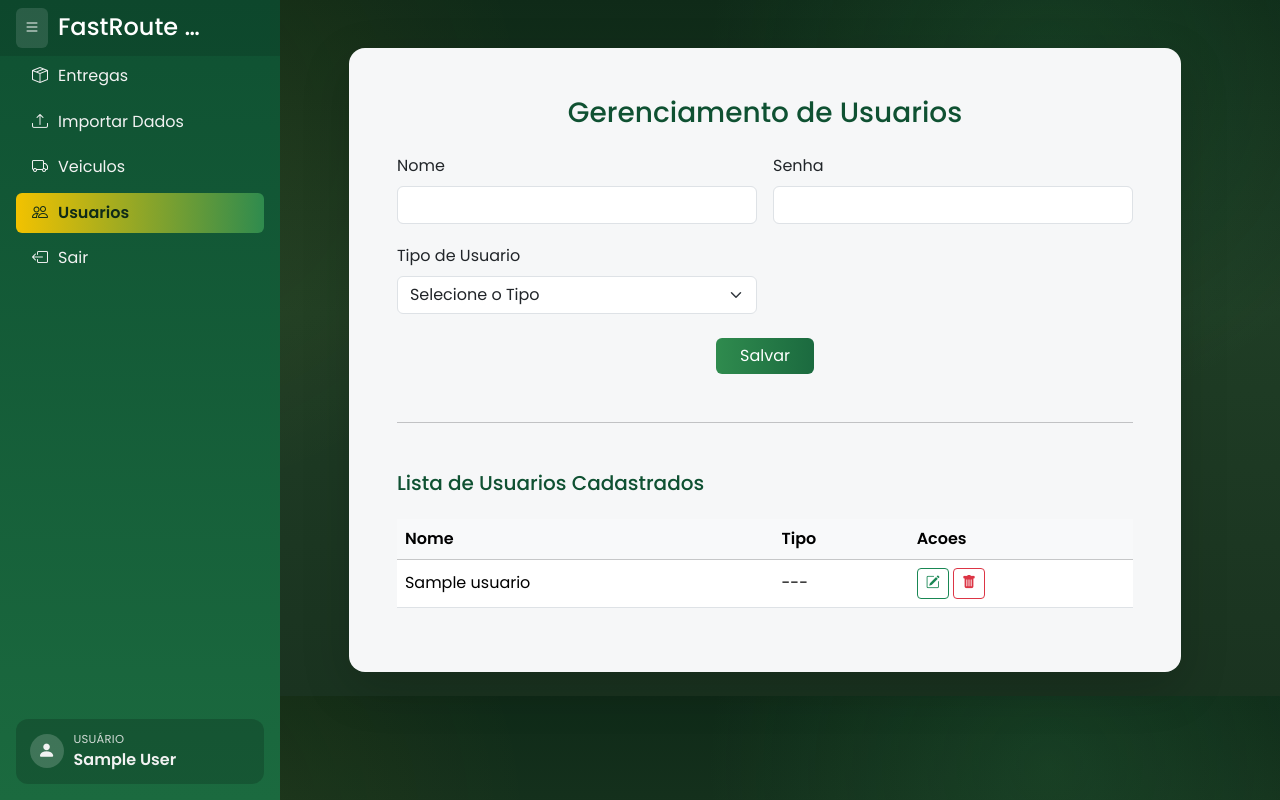
After one commit to julioB19/FastRoute, a Flask app: page /usuarios in a window 1280 px wide. The commit adds this page. Run offline with Flask 3, Linux system fonts and the light colour scheme; the visitor is signed in with stand-in values (Sample User, id 1); a database or web service that is not in the repository returns one stand-in record (values such as "Sample title"); some libraries are stand-ins or nearby versions.

```diff
--- a/main.py
+++ b/main.py
@@ -1,9 +1,10 @@
-from flask import Flask, render_template, request, redirect, url_for, session
+from flask import Flask, render_template, request, redirect, url_for, session, abort
 import re
 from banco_dados import ConfiguracaoBanco, BancoDados
 from servico_autenticacao import ServicoAutenticacao
 from form_importador import ServicoImportacao
 from form_cadastro_veiculos import ServicoVeiculo
+from form_cadastro_usuarios import ServicoUsuario
 
 app = Flask(__name__)
 app.secret_key = 'fastrout'  # Troque para uma chave mais segura em producao
@@ -20,6 +21,7 @@ banco_dados = BancoDados(config_banco)
 servico_autenticacao = ServicoAutenticacao(banco_dados)
 servico_importacao = ServicoImportacao(banco_dados)
 servico_veiculo = ServicoVeiculo(banco_dados)
+servico_usuario = ServicoUsuario(banco_dados)
 
 
 # Decorator para exigir login
@@ -27,6 +29,18 @@ def login_obrigatorio(func):
     def wrapper(*args, **kwargs):
         if 'usuario_id' not in session:
             return redirect(url_for('login_page'))
+        return func(*args, **kwargs)
+
+    wrapper.__name__ = func.__name__
+    return wrapper
+
+
+def admin_obrigatorio(func):
+    def wrapper(*args, **kwargs):
+        if 'usuario_id' not in session:
+            return redirect(url_for('login_page'))
+        if session.get('usuario_cargo') != '1':
+            return abort(403)
         return func(*args, **kwargs)
 
     wrapper.__name__ = func.__name__
@@ -48,6 +62,7 @@ def realizar_login():
     if sucesso:
         session['usuario_id'] = usuario["id"]
         session['usuario_nome'] = usuario["nome"]
+        session['usuario_cargo'] = str(usuario["cargo"])
         return redirect(url_for('home'))
     return render_template('login.html', erro=mensagem)
 
@@ -61,7 +76,11 @@ def realizar_logout():
 @app.route('/home')
 @login_obrigatorio
 def home():
-    return render_template('home.html', usuario=session.get('usuario_nome'))
+    return render_template(
+        'home.html',
+        usuario=session.get('usuario_nome'),
+        cargo=session.get('usuario_cargo'),
+    )
 
 
 # Rotas de importacao
@@ -69,7 +88,20 @@ def home():
 @login_obrigatorio
 def pagina_importacao():
     clientes = servico_importacao.buscar_clientes()
-    return render_template('importar.html', usuario=session.get('usuario_nome'), clientes=clientes)
+    pagina = request.args.get('pagina', default=1, type=int)
+    paginacao_pedidos = servico_importacao.listar_pedidos(pagina)
+    return render_template(
+        'importar.html',
+        usuario=session.get('usuario_nome'),
+        cargo=session.get('usuario_cargo'),
+        clientes=clientes,
+        pedidos=paginacao_pedidos["pedidos"],
+        pagina_atual=paginacao_pedidos["pagina"],
+        total_paginas=paginacao_pedidos["total_paginas"],
+        total_registros=paginacao_pedidos["total_registros"],
+        sucesso=request.args.get('sucesso'),
+        erro=request.args.get('erro'),
+    )
 
 
 @app.route('/processar_importacao', methods=['POST'])
@@ -77,12 +109,12 @@ def pagina_importacao():
 def processar_importacao():
     arquivo = request.files.get('arquivo')
     if not arquivo:
-        return render_template('importar.html', erro="Nenhum arquivo selecionado.", usuario=session.get('usuario_nome'))
+        return redirect(url_for('pagina_importacao', erro="Nenhum arquivo selecionado."))
 
     sucesso, mensagem = servico_importacao.importar_dados_csv(arquivo)
     if sucesso:
-        return render_template('importar.html', sucesso=mensagem, usuario=session.get('usuario_nome'))
-    return render_template('importar.html', erro=mensagem, usuario=session.get('usuario_nome'))
+        return redirect(url_for('pagina_importacao', sucesso=mensagem))
+    return redirect(url_for('pagina_importacao', erro=mensagem))
 
 
 # Rotas de veiculos
@@ -96,6 +128,7 @@ def pagina_veiculos():
     return render_template(
         'cadastro_veiculo.html',
         usuario=session.get('usuario_nome'),
+        cargo=session.get('usuario_cargo'),
         veiculos=veiculos,
         mensagem_sucesso=mensagem_sucesso,
         erro=erro,
@@ -164,5 +197,71 @@ def excluir_veiculo(placa):
     return redirect(url_for('pagina_veiculos', erro=mensagem))
 
 
+# Rotas de usuarios
+@app.route('/usuarios', methods=['GET'])
+@admin_obrigatorio
+def pagina_usuarios():
+    usuarios = servico_usuario.listar_usuarios()
+    mensagem_sucesso = request.args.get('mensagem_sucesso')
+    erro = request.args.get('erro')
+
+    return render_template(
+        'cadastro_usuario.html',
+        usuario=session.get('usuario_nome'),
+        cargo=session.get('usuario_cargo'),
+        usuarios=usuarios,
+        mensagem_sucesso=mensagem_sucesso,
+        erro=erro,
+    )
+
+
+@app.route('/cadastrar_usuario', methods=['POST'])
+@admin_obrigatorio
+def cadastrar_usuario():
+    dados_form = request.form
+    try:
+        dados_usuario = {
+            'nome': dados_form['nome'].strip(),
+            'senha': dados_form['senha'],
+            'cargo': dados_form['cargo'],
+        }
+    except (ValueError, TypeError, KeyError):
+        return redirect(url_for('pagina_usuarios', erro="Erro de formato: verifique os campos."))
+
+    sucesso, mensagem = servico_usuario.cadastrar_usuario(dados_usuario)
+    if sucesso:
+        return redirect(url_for('pagina_usuarios', mensagem_sucesso=mensagem))
+    return redirect(url_for('pagina_usuarios', erro=mensagem))
+
+
+@app.route('/atualizar_usuario', methods=['POST'])
+@admin_obrigatorio
+def atualizar_usuario():
+    dados_form = request.form
+    try:
+        dados_usuario = {
+            'id': int(dados_form['usuario_id']),
+            'nome': dados_form['nome'].strip(),
+            'senha': dados_form['senha'],
+            'cargo': dados_form['cargo'],
+        }
+    except (ValueError, TypeError, KeyError):
+        return redirect(url_for('pagina_usuarios', erro="Erro de formato: verifique os campos."))
+
+    sucesso, mensagem = servico_usuario.atualizar_usuario(dados_usuario)
+    if sucesso:
+        return redirect(url_for('pagina_usuarios', mensagem_sucesso=mensagem))
+    return redirect(url_for('pagina_usuarios', erro=mensagem))
+
+
+@app.route('/excluir_usuario/<int:usuario_id>', methods=['POST'])
+@admin_obrigatorio
+def excluir_usuario(usuario_id):
+    sucesso, mensagem = servico_usuario.excluir_usuario(usuario_id)
+    if sucesso:
+        return redirect(url_for('pagina_usuarios', mensagem_sucesso=mensagem))
+    return redirect(url_for('pagina_usuarios', erro=mensagem))
+
+
 if __name__ == '__main__':
     app.run(debug=True)
--- a/servico_autenticacao.py
+++ b/servico_autenticacao.py
@@ -9,13 +9,13 @@ class ServicoAutenticacao:
         try:
             with self.banco.obter_cursor() as (conn, cursor):
                 cursor.execute(
-                    "SELECT id_usuario, nome FROM USUARIO WHERE nome = %s AND senha = %s;",
+                    "SELECT id_usuario, nome, cargo FROM USUARIO WHERE nome = %s AND senha = %s;",
                     (nome, senha),
                 )
                 usuario = cursor.fetchone()
 
             if usuario:
-                return True, {"id": usuario[0], "nome": usuario[1]}, None
+                return True, {"id": usuario[0], "nome": usuario[1], "cargo": usuario[2]}, None
             return False, None, "Usuario ou senha invalidos."
 
         except Exception as e:
--- /dev/null
+++ b/templates/cadastro_usuario.html
@@ -0,0 +1,173 @@
+{% extends "htmlBase.html" %}
+
+{% block titulo %}Usuarios{% endblock %}
+
+{% block conteudo %}
+<div class="container-fluid mt-4 px-3 px-md-4">
+    <div class="row justify-content-center">
+        <div class="col-12 col-xl-11 col-xxl-10">
+            <div class="card shadow-lg border-0 rounded-4">
+                <div class="card-body p-3 p-md-4 p-lg-5">
+                    <h3 class="card-title mb-4 text-center" style="color: var(--verde-escuro);">Gerenciamento de Usuarios</h3>
+
+                    {% if mensagem_sucesso %}
+                        <div class="alert alert-success text-center" role="alert">
+                            {{ mensagem_sucesso }}
+                        </div>
+                    {% endif %}
+
+                    {% if erro %}
+                        <div class="alert alert-danger text-center" role="alert">
+                            {{ erro }}
+                        </div>
+                    {% endif %}
+
+                    <div id="form-container">
+                        <form id="usuarioForm" action="{{ url_for('cadastrar_usuario') }}" method="POST" class="mt-4">
+                            <input type="hidden" id="formAction" name="action" value="cadastrar">
+                            <input type="hidden" id="usuarioIdHidden" name="usuario_id" value="">
+
+                            <div class="row g-3">
+                                <div class="col-12 col-lg-6">
+                                    <label for="nomeInput" class="form-label">Nome</label>
+                                    <input type="text" class="form-control" id="nomeInput" name="nome" required>
+                                </div>
+                                <div class="col-12 col-lg-6">
+                                    <label for="senhaInput" class="form-label">Senha</label>
+                                    <input type="password" class="form-control" id="senhaInput" name="senha" required>
+                                </div>
+                            </div>
+
+                            <div class="row g-3 mt-1">
+                                <div class="col-12 col-lg-6">
+                                    <label for="cargoSelect" class="form-label">Tipo de Usuario</label>
+                                    <select class="form-select" id="cargoSelect" name="cargo" required>
+                                        <option value="" selected disabled>Selecione o Tipo</option>
+                                        <option value="1">Administrador</option>
+                                        <option value="2">Comum</option>
+                                    </select>
+                                </div>
+                            </div>
+
+                            <div class="text-center mt-4">
+                                <button type="submit" id="submitButton" class="btn btn-cotri px-4">
+                                    Salvar
+                                </button>
+                                <button type="button" id="cancelButton" class="btn btn-outline-secondary px-4" style="display: none;">
+                                    Cancelar Edicao
+                                </button>
+                            </div>
+                        </form>
+                    </div>
+
+                    <hr class="my-5">
+
+                    <div id="consulta-container">
+                        <h5 class="mt-4" style="color: var(--verde-escuro);">Lista de Usuarios Cadastrados</h5>
+                        <div class="table-responsive">
+                            <table class="table table-hover align-middle mt-3">
+                                <thead class="table-light">
+                                    <tr>
+                                        <th>Nome</th>
+                                        <th>Tipo</th>
+                                        <th>Acoes</th>
+                                    </tr>
+                                </thead>
+                                <tbody>
+                                    {% if usuarios %}
+                                        {% for usuario in usuarios %}
+                                        <tr data-id="{{ usuario.id }}" data-nome="{{ usuario.nome }}" data-senha="{{ usuario.senha }}" data-cargo="{{ usuario.cargo }}">
+                                            <td>{{ usuario.nome }}</td>
+                                            <td>
+                                                {% if usuario.cargo == '1' %} Administrador
+                                                {% elif usuario.cargo == '2' %} Comum
+                                                {% else %} ---
+                                                {% endif %}
+                                            </td>
+                                            <td>
+                                                <button class="btn btn-outline-success btn-sm edit-btn" title="Editar">
+                                                    <i class="bi bi-pencil-square"></i>
+                                                </button>
+                                                <form id="form-excluir-{{ usuario.id }}" action="{{ url_for('excluir_usuario', usuario_id=usuario.id) }}" method="POST" style="display:inline;">
+                                                    <button type="button" class="btn btn-outline-danger btn-sm" title="Excluir" onclick="confirmarExclusaoUsuario('{{ usuario.id }}')">
+                                                        <i class="bi bi-trash-fill"></i>
+                                                    </button>
+                                                </form>
+                                            </td>
+                                        </tr>
+                                        {% endfor %}
+                                    {% else %}
+                                    <tr>
+                                        <td colspan="3" class="text-center">Nenhum usuario cadastrado.</td>
+                                    </tr>
+                                    {% endif %}
+                                </tbody>
+                            </table>
+                        </div>
+                    </div>
+                </div>
+            </div>
+        </div>
+    </div>
+</div>
+
+<script>
+document.addEventListener('DOMContentLoaded', function() {
+    const form = document.getElementById('usuarioForm');
+    const actionInput = document.getElementById('formAction');
+    const usuarioIdHidden = document.getElementById('usuarioIdHidden');
+    const nomeInput = document.getElementById('nomeInput');
+    const senhaInput = document.getElementById('senhaInput');
+    const cargoSelect = document.getElementById('cargoSelect');
+    const submitButton = document.getElementById('submitButton');
+    const cancelButton = document.getElementById('cancelButton');
+
+    document.querySelectorAll('.edit-btn').forEach(button => {
+        button.addEventListener('click', function() {
+            const row = this.closest('tr');
+            const usuarioId = row.dataset.id;
+            nomeInput.value = row.dataset.nome;
+            cargoSelect.value = row.dataset.cargo;
+            senhaInput.value = row.dataset.senha;
+
+            form.action = "{{ url_for('atualizar_usuario') }}";
+            actionInput.value = 'editar';
+            usuarioIdHidden.value = usuarioId;
+            nomeInput.readOnly = false;
+
+            submitButton.textContent = 'Atualizar Usuario';
+            cancelButton.style.display = 'inline-block';
+            window.scrollTo({ top: 0, behavior: 'smooth' });
+        });
+    });
+
+    cancelButton.addEventListener('click', function() {
+        form.reset();
+        form.action = "{{ url_for('cadastrar_usuario') }}";
+        actionInput.value = 'cadastrar';
+        usuarioIdHidden.value = '';
+        nomeInput.readOnly = false;
+        submitButton.textContent = 'Salvar';
+        cancelButton.style.display = 'none';
+    });
+});
+
+function confirmarExclusaoUsuario(id) {
+    Swal.fire({
+        title: 'Tem certeza?',
+        text: "O usuario sera marcado como excluido.",
+        icon: 'warning',
+        showCancelButton: true,
+        confirmButtonColor: '#d33',
+        cancelButtonColor: '#3085d6',
+        confirmButtonText: 'Sim, excluir!',
+        cancelButtonText: 'Cancelar',
+        reverseButtons: true
+    }).then((result) => {
+        if (result.isConfirmed) {
+            document.getElementById("form-excluir-" + id).submit();
+        }
+    });
+}
+</script>
+{% endblock %}
--- a/templates/htmlBase.html
+++ b/templates/htmlBase.html
@@ -248,6 +248,13 @@
                         <i class="bi bi-truck"></i> <span>Veiculos</span>
                     </a>
                 </li>
+                {% if cargo == '1' %}
+                <li class="nav-item">
+                    <a href="{{ url_for('pagina_usuarios') }}" class="nav-link {% if request.endpoint == 'pagina_usuarios' %}active{% endif %}">
+                        <i class="bi bi-people"></i> <span>Usuarios</span>
+                    </a>
+                </li>
+                {% endif %}
                 <li class="nav-item">
                     <a href="{{ url_for('realizar_logout') }}" class="nav-link">
                         <i class="bi-box-arrow-left"></i> <span>Sair</span>
```
Also changed, not shown: form_cadastro_usuarios.py (added, +103 -0 lines), form_importador.py (+63 -0 lines), templates/importar.html (+57 -0 lines).
